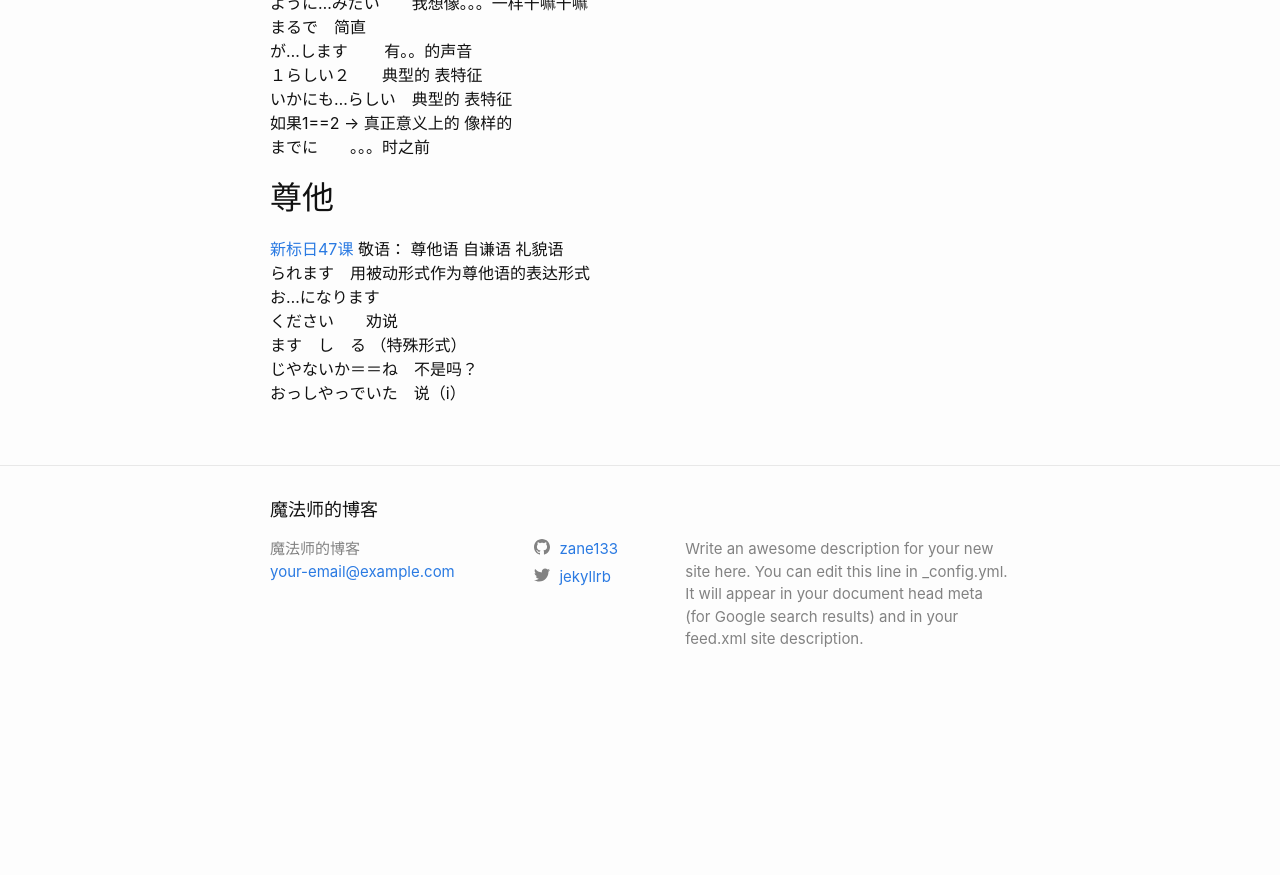
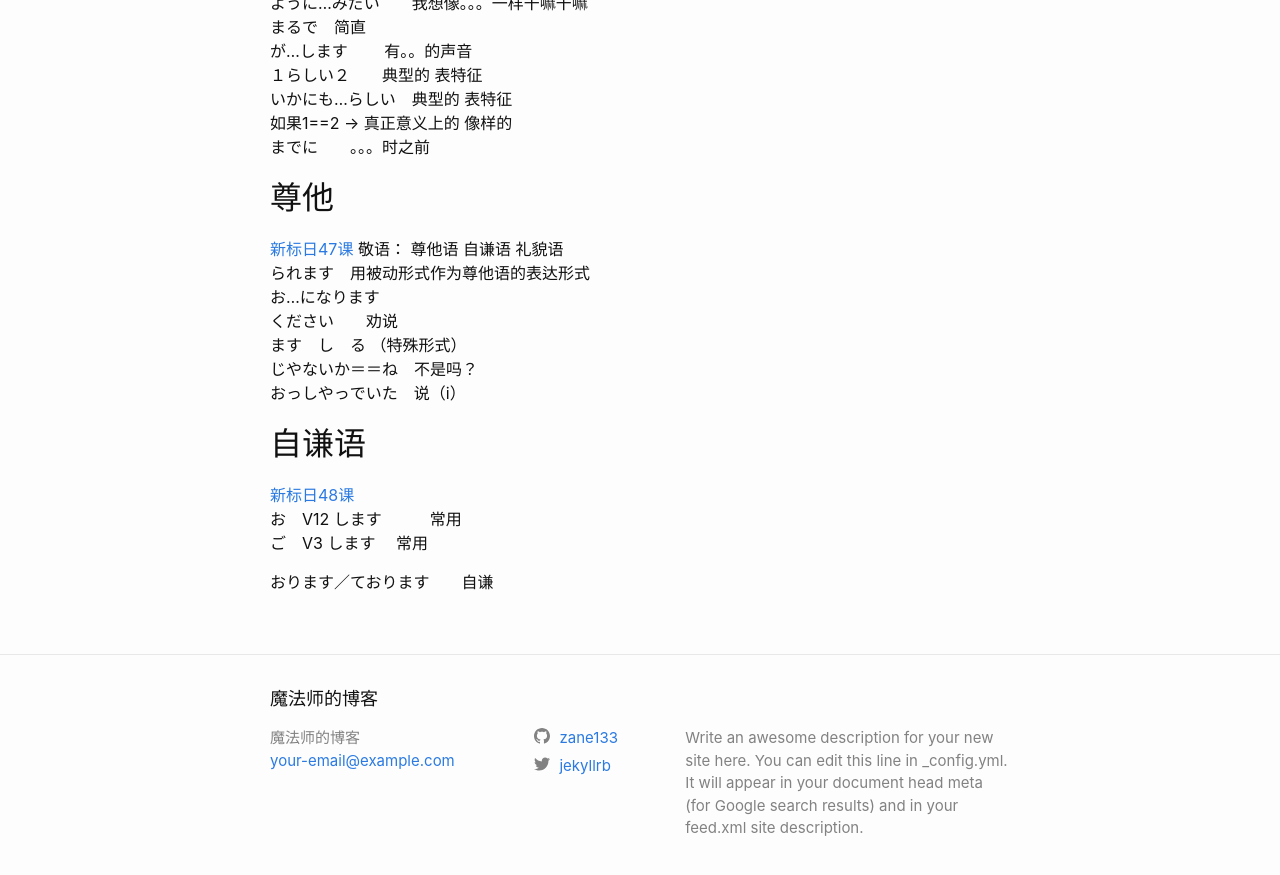
Before and after one commit to zane133/zane133.github.io, a Jekyll site: the page built from _posts/2019-08-17-japanese_study.markdown, in a window 1280 px wide and 900 px high, scrolled down 12773 px. Shown: the top 875 px of the window. Built offline with Jekyll 4.4.1, drawn with Linux system fonts in a browser that asks for light colours; before the commit the page ends 13484 px from its top, so only the background shows below that.

Commit message:
Update 2019-08-17-japanese_study.markdown

```diff
--- a/_posts/2019-08-17-japanese_study.markdown
+++ b/_posts/2019-08-17-japanese_study.markdown
@@ -451,3 +451,10 @@ must     if     的话
 ます　し　る  （特殊形式）
 じやないか＝＝ね　不是吗？
 おっしやっでいた　说（i）
+
+## 自谦语
+[新标日48课](https://www.bilibili.com/video/av14150839/?p=50)
+お　V12 します　　　常用
+ご　V3   します　   常用
+
+おります／ております　　自谦
```
